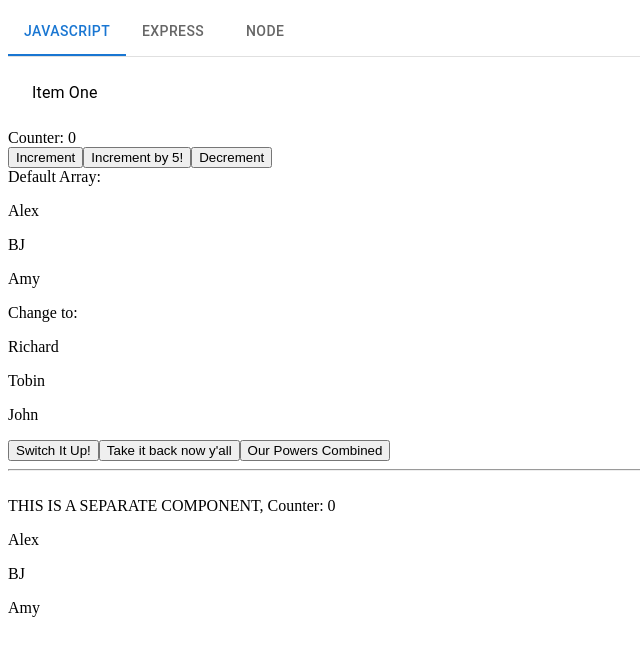
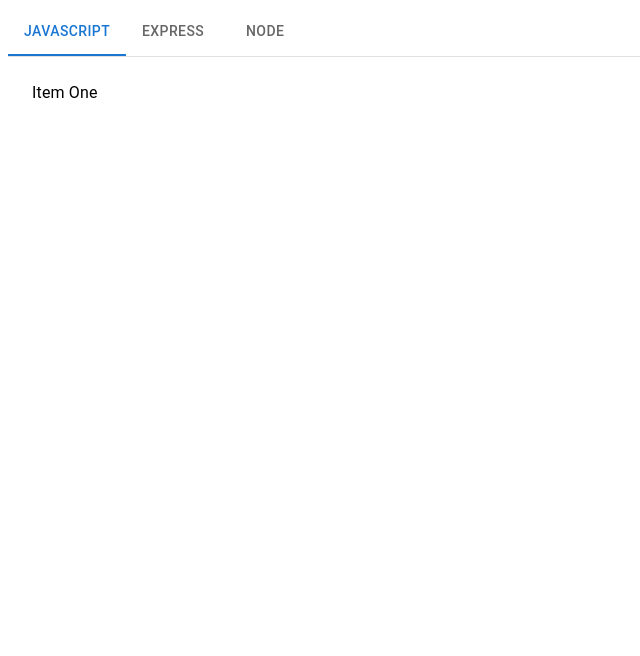
Before and after one commit to Cardamom-BlueOcean/study.io, a React app: page /userlogin in a window 1280 px wide. Shown: the top 656 px of the page, without its empty margins (0-640 px from the left). Built offline with nearby package versions, Linux system fonts and the light colour scheme; no server answers.

Commit message:
Cleaned up Redux example file structure

```diff
--- a/client/components/UserPage.tsx
+++ b/client/components/UserPage.tsx
@@ -18,8 +18,8 @@ export default function UserPage() {
 
     <div>
       <GroupTabs />
-      <ReduxExample />
-      <AutreRedux />
+      {/* <ReduxExample />
+      <AutreRedux /> */}
 
     </div>
 
```
Also changed, not shown: 1 other file (tests, documents, lock files or other folders).
